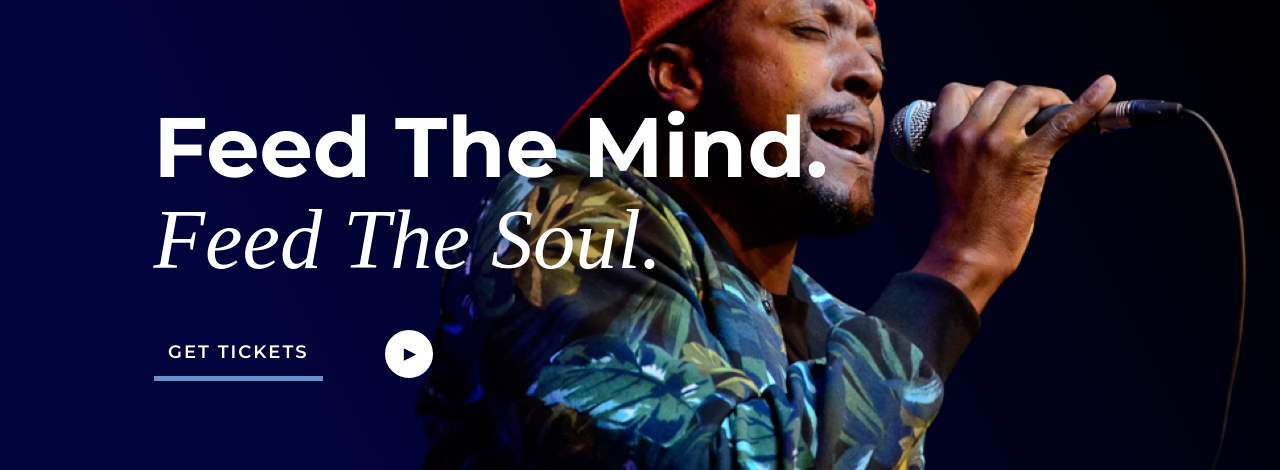
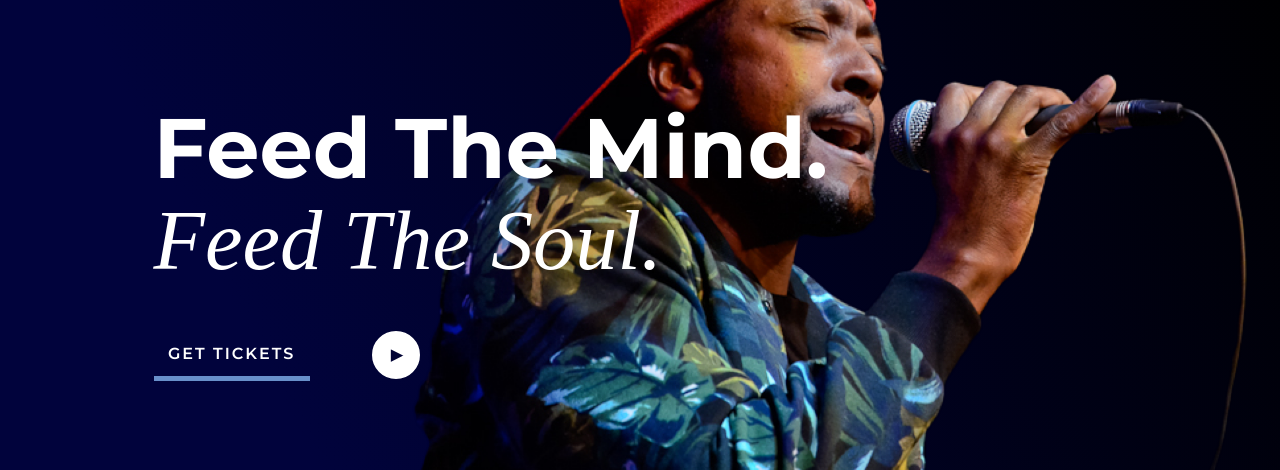
Before and after one commit to LloydBennett/vocalsandverses, a Jekyll site: the page built from index.html, in a window 1280 px wide. Shown: the part 301-771 px from the top of the page. Built offline with Jekyll 4.4.1, drawn with Linux system fonts in a browser that asks for light colours; some web fonts are replaced.

Commit message:
WIP spacing amends

```diff
--- a/_sass/modules/_buttons.scss
+++ b/_sass/modules/_buttons.scss
@@ -10,6 +10,11 @@
   letter-spacing: 2px;
   font-weight: $font-weight-semi-bold;
   padding: 0 $spacing-s $spacing-s;
+  font-size: 0.8em;
+
+  @media #{$small-breakpoint} {
+    font-size: 16px;
+  }
 
   @media screen and (max-width: 767px) {
     margin-left: auto;
--- a/_sass/modules/_hero.scss
+++ b/_sass/modules/_hero.scss
@@ -13,6 +13,11 @@
   .hero-content-inner {
     @media #{$medium-breakpoint} {
       margin-top: 80px;
+    }
+  }
+  .hero-content-title {
+    @media screen and (min-width: 350px) and (max-width: 549px) {
+      font-size: pxtoem(42px);
     }
   }
 }
--- a/_sass/modules/_section.scss
+++ b/_sass/modules/_section.scss
@@ -1,5 +1,5 @@
 .section {
-  margin-bottom: $spacing-m;
+  margin-bottom: $spacing-m + $spacing-base;
 
   @media #{$small-breakpoint} {
     margin-bottom: $spacing-l;
--- a/_sass/modules/_why-go.scss
+++ b/_sass/modules/_why-go.scss
@@ -9,7 +9,11 @@
 }
 
 .why-go-style-1 {
-  margin-top: $spacing-xl;
+  margin-top: $spacing-l + $spacing-m;
+
+  @media #{$small-breakpoint} {
+    margin-top: $spacing-xl;
+  }
 
   @media #{$small-large-breakpoint} {
     margin-top: $spacing-xl + $spacing-m;
--- a/vocalsandverses.css
+++ b/vocalsandverses.css
@@ -737,7 +737,11 @@ footer {
   text-transform: uppercase;
   letter-spacing: 2px;
   font-weight: 600;
-  padding: 0 0.8rem 0.8rem; }
+  padding: 0 0.8rem 0.8rem;
+  font-size: 0.8em; }
+  @media only screen and (min-width: 34.375em) {
+    .button {
+      font-size: 16px; } }
   @media screen and (max-width: 767px) {
     .button {
       margin-left: auto;
@@ -830,6 +834,10 @@ footer {
 @media only screen and (min-width: 48em) {
   .home-hero .hero-content-inner {
     margin-top: 80px; } }
+
+@media screen and (min-width: 350px) and (max-width: 549px) {
+  .home-hero .hero-content-title {
+    font-size: 2.625em; } }
 
 .hero-content {
   height: 100%;
@@ -978,7 +986,7 @@ footer {
       grid-template-columns: repeat(4, 1fr); } }
 
 .section {
-  margin-bottom: 3.2rem; }
+  margin-bottom: 4.8rem; }
   @media only screen and (min-width: 34.375em) {
     .section {
       margin-bottom: 6.4rem; } }
@@ -1059,7 +1067,10 @@ footer {
   opacity: 0.5; }
 
 .why-go-style-1 {
-  margin-top: 12.8rem; }
+  margin-top: 9.6rem; }
+  @media only screen and (min-width: 34.375em) {
+    .why-go-style-1 {
+      margin-top: 12.8rem; } }
   @media only screen and (min-width: 60em) {
     .why-go-style-1 {
       margin-top: 16rem;
```
Also changed, not shown: 4 other files.
